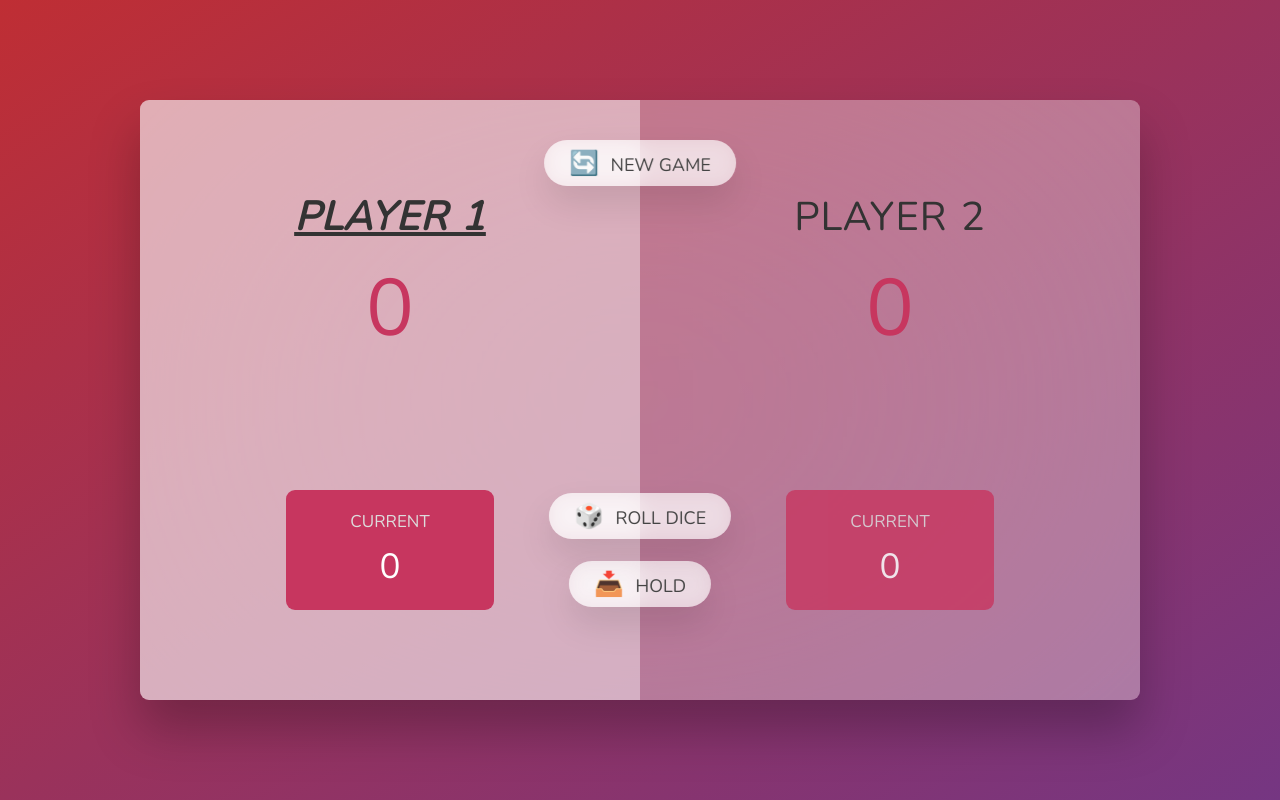
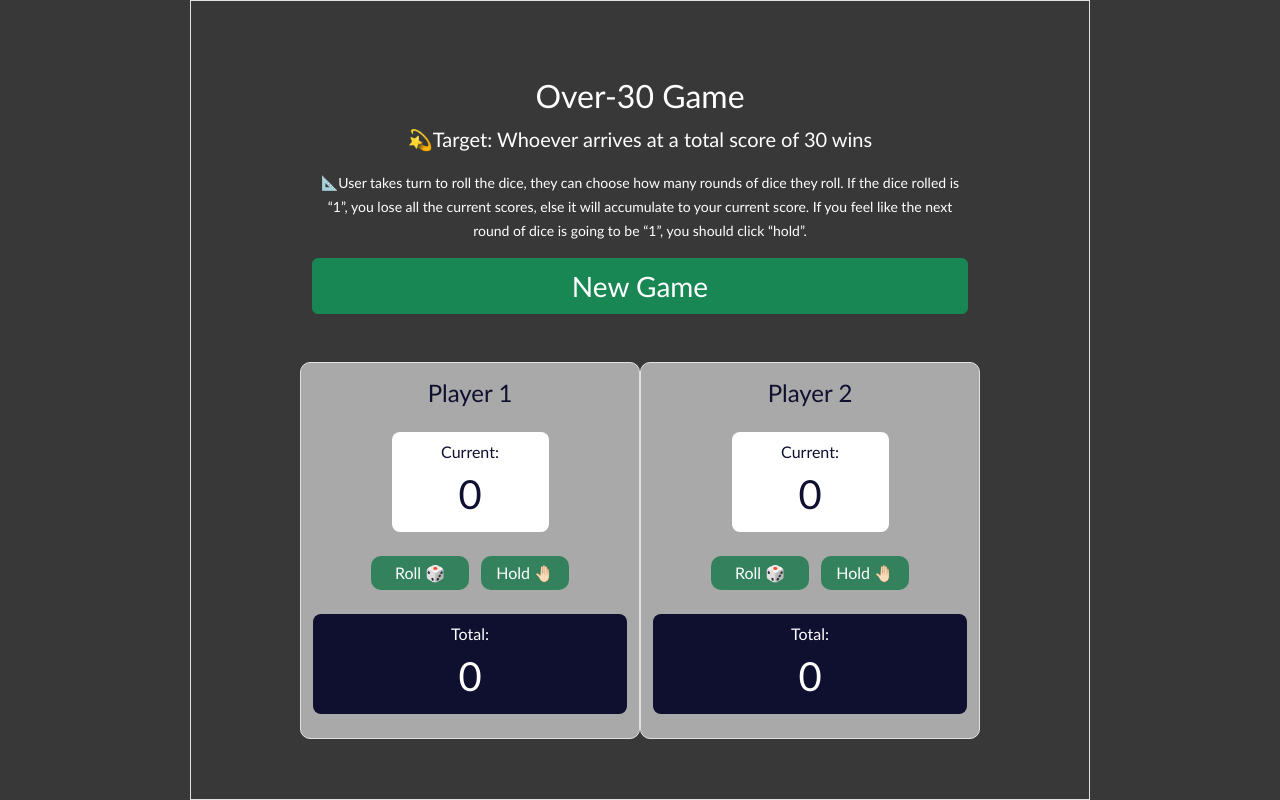
Before and after one commit to mdc-2468/pig_game, a plain HTML site: page index.html in a window 1280 px wide. Drawn offline with nearby package versions, Linux system fonts and the light colour scheme.

Commit message:
Using own html, css, script.js to finish the game

```diff
--- a/index.html
+++ b/index.html
@@ -2,38 +2,83 @@
 <html lang="en">
 
 <head>
-  <meta charset="UTF-8" />
-  <meta name="viewport" content="width=device-width, initial-scale=1.0" />
-  <meta http-equiv="X-UA-Compatible" content="ie=edge" />
+  <meta charset="UTF-8">
+  <meta name="viewport" content="width=device-width, initial-scale=1.0">
+  <title></title>
+  <!-- Bootstrap CSS -->
+  <link href="https://cdn.jsdelivr.net/npm/bootstrap@5.3.3/dist/css/bootstrap.min.css" rel="stylesheet"
+    integrity="sha384-QWTKZyjpPEjISv5WaRU9OFeRpok6YctnYmDr5pNlyT2bRjXh0JMhjY6hW+ALEwIH" crossorigin="anonymous">
   <link rel="stylesheet" href="style.css" />
-  <title>Pig Game</title>
 </head>
 
 <body>
-  <main>
-    <section class="player player--0 player--active">
-      <h2 class="name" id="name--0">Player 1</h2>
-      <p class="score" id="score--0">43</p>
-      <div class="current">
-        <p class="current-label">Current</p>
-        <p class="current-score" id="current--0">0</p>
+  <div class="container vh-100 border text-center d-flex flex-column align-items-center justify-content-center"
+    style="max-width: 900px; min-width: 770px;">
+
+    <div class="pt-3 w-75 mb-4">
+      <h2>Over-30 Game</h2>
+      <p class="fs-5">💫Target: Whoever arrives at a total score of 30 wins</p>
+      <p><small>📐User takes turn to roll the dice, they can choose how many rounds of dice they roll.
+          If the dice rolled is “1”, you lose all the current scores, else it will accumulate to your current score.
+          If you feel like the next round of dice is going to be “1”, you should click “hold”.</small></p>
+      <button class="btn btn-success w-100 fs-3" id="newGame">New Game</button>
+    </div>
+
+    <div class="hidden" id="whoseTurnUI">
+      <p id="whoseTurn">Player 1's turn</p>
+    </div>
+
+    <div class="hidden" id="diceUI">
+      <img src="dice-1.png" alt="dice" id="diceImg" width="100px">
+    </div>
+
+    <div class="container mt-4 d-flex justify-content-center text-navy">
+      <div class="row" style="width: 80%">
+        <div class="col border bg-grey d-flex flex-column" id="player0">
+          <div>
+            <h4 class="pt-3 mb-4 title">Player 1</h4>
+          </div>
+          <div class="bg-white rounded-3 py-2 w-50 d-flex flex-column align-self-center">
+            <p class="my-0">Current:</p>
+            <p class="my-0 fs-1" id="current0">0</p>
+          </div>
+          <div class="mx-3 my-4">
+            <button class="btn-darkgreen px-4 me-2" id="roll0">Roll 🎲</button>
+            <button class="btn-darkgreen" id="hold0">Hold 🤚🏻</button>
+          </div>
+          <div class="d-flex flex-column bg-navy rounded-3 py-2 mb-4">
+            <p class="my-0">Total:</p>
+            <p class="my-0  fs-1" id="total0">0</p>
+          </div>
+        </div>
+        <div class="col border bg-grey d-flex flex-column " id="player1">
+          <div>
+            <h4 class="pt-3 mb-4">Player 2</h4>
+          </div>
+          <div class="bg-white rounded-3 py-2 w-50 d-flex flex-column align-self-center">
+            <p class="my-0">Current:</p>
+            <p class="my-0 fs-1" id="current1">0</p>
+          </div>
+          <div class="mx-3 my-4">
+            <button class="btn-darkgreen px-4 me-2" id="roll1">Roll 🎲</button>
+            <button class="btn-darkgreen" id="hold1">Hold 🤚🏻</button>
+          </div>
+          <div class="d-flex flex-column bg-navy rounded-3 py-2 mb-4">
+            <p class="my-0">Total:</p>
+            <p class="my-0  fs-1" id="total1">0</p>
+          </div>
+        </div>
       </div>
-    </section>
-    <section class="player player--1">
-      <h2 class="name" id="name--1">Player 2</h2>
-      <p class="score" id="score--1">24</p>
-      <div class="current">
-        <p class="current-label">Current</p>
-        <p class="current-score" id="current--1">0</p>
-      </div>
-    </section>
+    </div>
 
-    <img src="dice-5.png" alt="Playing dice" class="dice" />
-    <button class="btn btn--new">🔄 New game</button>
-    <button class="btn btn--roll">🎲 Roll dice</button>
-    <button class="btn btn--hold">📥 Hold</button>
+  </div>
 
-  </main>
+
+  <!-- Bootstrap JS -->
+  <script src="https://cdn.jsdelivr.net/npm/bootstrap@5.3.3/dist/js/bootstrap.bundle.min.js"
+    integrity="sha384-YvpcrYf0tY3lHB60NNkmXc5s9fDVZLESaAA55NDzOxhy9GkcIdslK1eN7N6jIeHz"
+    crossorigin="anonymous"></script>
+  <!-- Custom Script -->
   <script src="script.js"></script>
 </body>
 
--- a/script.js
+++ b/script.js
@@ -1,103 +1,89 @@
 'use strict';
 
-const diceImg = document.querySelector(".dice")
-const rollDiceBtn = document.querySelector(".btn--roll");
-const holdBtn = document.querySelector(".btn--hold");
-const newGameBtn = document.querySelector(".btn--new");
-const totalScoresUI = [document.querySelector("#score--0"), document.querySelector("#score--1")];
-const currentScoresUI = [document.querySelector("#current--0"), document.querySelector("#current--1")];
+let activePlayer = 0;
+let counterPlayer = 1;
+let currentScores = [0, 0];
+let totalScores = [0, 0];
 
-let currentPlayer, currentScores, totalScores, dice;
+const diceUI = document.querySelector("#diceUI");
+const diceImg = document.querySelector("#diceImg");
+const whoseTurnUI = document.querySelector("#whoseTurnUI");
+const whoseTurn = document.querySelector("#whoseTurn");
+const playerCards = [document.querySelector("#player0"), document.querySelector("#player1")];
+const rollBtns = [document.querySelector("#roll0"), document.querySelector("#roll1")]
+const holdBtns = [document.querySelector("#hold0"), document.querySelector("#hold1")]
+const currentUI = [document.querySelector("#current0"), document.querySelector("#current1")]
+const totalUI = [document.querySelector("#total0"), document.querySelector("#total1")]
 
-function rollDice() {
-  dice = Math.floor(Math.random() * 6 + 1);
 
-  diceImg.src = `dice-${dice}.png`;
-  diceImg.style.display = "Block";
+document.querySelector("#newGame").addEventListener("click", triggerNewGame);
 
-  console.log(`Player ${currentPlayer} rolls a ${dice}`);
-  return dice;
+for (let i = 0; i < rollBtns.length; i++) {
+  rollBtns[i].addEventListener("click", () => { rollDice(activePlayer) });
+}
+for (let i = 0; i < holdBtns.length; i++) {
+  holdBtns[i].addEventListener("click", () => { hold(activePlayer, currentScores[activePlayer]) });
 }
 
-function updateCurrentPlayer() {
-  currentPlayer = 1 - currentPlayer;
+function triggerNewGame() {
+  console.log('Activating New Game...');
+  activePlayer = 0;
+  rollBtns[counterPlayer].disabled = true;
+  holdBtns[counterPlayer].disabled = true;
+  rollBtns[activePlayer].disabled = false;
+  holdBtns[activePlayer].disabled = false;
+  currentScores = [0, 0];
+  totalScores = [0, 0];
+  for (let i = 0; i < 2; i++) {
+    currentUI[i].innerText = currentScores[i];
+    totalUI[i].innerText = totalScores[i];
+  }
+  diceUI.classList.remove("hidden");
+  whoseTurnUI.classList.remove("hidden");
+  playerCards[0].classList.add("activePlayer");
+}
 
-  document.querySelector('.player--0').classList.toggle("player--active");
-  document.querySelector('.player--1').classList.toggle("player--active");
+function rollDice(activePlayer) {
+  const diceValue = Math.floor(Math.random() * 6 + 1);
+  console.log(`Player ${activePlayer} roll a dice of ${diceValue}`);
+  const diceImgSrc = 'dice-' + diceValue + '.png';
+  diceImg.src = diceImgSrc;
+  updateCurrent(activePlayer, diceValue);
+}
 
-  console.log(`Now it's player ${currentPlayer}'s turn`);
+function updateCurrent(activePlayer, diceValue) {
+  if (diceValue === 1) {
+    currentScores[activePlayer] = 0;
+    currentUI[activePlayer].innerText = currentScores[activePlayer];
+    switchPlayer();
+  } else {
+    currentScores[activePlayer] += diceValue;
+    currentUI[activePlayer].innerText = currentScores[activePlayer];
+  }
+  console.log(`Updating Current Score of player ${activePlayer} to ${currentScores[activePlayer]}`);
+  console.log(`Current Scores: ${currentScores}; Total Scores: ${totalScores}; Active Player: ${activePlayer}`);
+}
+
+function hold(activePlayer, currentScore) {
+  console.log(`Player ${activePlayer} clicked hold, and is adding ${currentScore} to total.`);
+  totalScores[activePlayer] += currentScores[activePlayer];
+  totalUI[activePlayer].innerText = totalScores[activePlayer];
+  currentScores[activePlayer] = 0;
+  currentUI[activePlayer].innerText = currentScores[activePlayer];
+  switchPlayer();
 
 }
 
-function addCurrent(diceValue) {
-  if (diceValue !== 1) {
-    currentScores[currentPlayer] += diceValue;
-    currentScoresUI[currentPlayer].textContent = currentScores[currentPlayer];
-
-  } else {
-    console.log("Switch User because of dice = 1");
-    currentScores[currentPlayer] = 0;
-    currentScoresUI[currentPlayer].textContent = currentScores[currentPlayer];
-
-    // Update Current Player
-    updateCurrentPlayer();
-  }
+function switchPlayer() {
+  console.log('Switching Player...');
+  playerCards[0].classList.toggle("activePlayer");
+  playerCards[1].classList.toggle("activePlayer");
+  activePlayer = 1 - activePlayer;
+  counterPlayer = 1 - counterPlayer;
+  rollBtns[counterPlayer].disabled = true;
+  holdBtns[counterPlayer].disabled = true;
+  rollBtns[activePlayer].disabled = false;
+  holdBtns[activePlayer].disabled = false;
+  whoseTurn.innerText = `Player ${activePlayer + 1}'s turn`;
+  console.log(`Current Scores: ${currentScores}; Total Scores: ${totalScores}; Active Player: ${activePlayer}`);
 }
-
-function hold() {
-  console.log(`Player ${currentPlayer} clicked hold`);
-
-  totalScores[currentPlayer] += currentScores[currentPlayer];
-  totalScoresUI[currentPlayer].textContent = totalScores[currentPlayer];
-  console.log(`Player ${currentPlayer} has added ${currentScores[currentPlayer]}, the total is now ${totalScores[currentPlayer]}`);
-  currentScores[currentPlayer] = 0;
-  currentScoresUI[currentPlayer].textContent = currentScores[currentPlayer];
-
-  if (totalScores[currentPlayer] >= 30) {
-    diceImg.style.display = "None";
-    holdBtn.style.display = "None";
-    rollDiceBtn.style.display = "None";
-    setTimeout(() => {
-      alert(`Player ${currentPlayer + 1} wins`);
-    }, 200); // Delay by 200ms to allow UI updates
-
-  } else {
-    // Update Current Player
-    updateCurrentPlayer();
-  }
-}
-
-function newGame() {
-  console.log("Staring new game...");
-  console.log(`Let's start from: Player ${currentPlayer}`);
-
-  currentPlayer = 0;
-  currentScores = [0, 0];
-  totalScores = [0, 0];
-  dice = 0;
-
-  diceImg.style.display = "None";
-  holdBtn.style.display = "Block";
-  rollDiceBtn.style.display = "Block";
-  document.querySelector('.player--0').classList.add("player--active");
-  document.querySelector('.player--1').classList.remove("player--active");
-
-  for (let i = 0; i < 2; i++) {
-    currentScoresUI[i].textContent = currentScores[i];
-    totalScoresUI[i].textContent = totalScores[i];
-  }
-}
-
-// Fresh Start
-newGame();
-
-rollDiceBtn.addEventListener("click", function () {
-  let diceValue = rollDice()
-  addCurrent(diceValue);
-});
-
-holdBtn.addEventListener("click", function () {
-  hold();
-});
-
-newGameBtn.addEventListener("click", newGame);
--- a/style.css
+++ b/style.css
@@ -1,169 +1,43 @@
-@import url('https://fonts.googleapis.com/css2?family=Nunito&display=swap');
-
-* {
-  margin: 0;
-  padding: 0;
-  box-sizing: inherit;
+body,
+html {
+  background-color: rgb(56, 56, 56);
+  font-family: 'Gill Sans', 'Gill Sans MT', Calibri, 'Trebuchet MS', sans-serif;
+  color: white;
 }
 
-html {
-  font-size: 62.5%;
-  box-sizing: border-box;
+.btn-darkgreen {
+  background-color: #33825d;
+  color: white;
+  border-radius: 10px;
+  padding: 5px 15px;
+  border: none;
+}
+.btn-darkgreen:hover {
+  background: rgb(100, 150, 100);
 }
 
-body {
-  font-family: 'Nunito', sans-serif;
-  font-weight: 400;
-  height: 100vh;
-  color: #333;
-  background-image: linear-gradient(to top left, #753682 0%, #bf2e34 100%);
-  display: flex;
-  align-items: center;
-  justify-content: center;
+.bg-grey {
+  background: darkgrey;
+  border: darkslategrey;
+  border-radius: 10px;
 }
 
-/* LAYOUT */
-main {
-  position: relative;
-  width: 100rem;
-  height: 60rem;
-  background-color: rgba(255, 255, 255, 0.35);
-  backdrop-filter: blur(200px);
-  filter: blur();
-  box-shadow: 0 3rem 5rem rgba(0, 0, 0, 0.25);
-  border-radius: 9px;
-  overflow: hidden;
-  display: flex;
+.bg-navy {
+  background: rgb(15, 15, 48);
+  color: white !important;
 }
 
-.player {
-  flex: 50%;
-  padding: 9rem;
-  display: flex;
-  flex-direction: column;
-  align-items: center;
-  transition: all 0.75s;
+.text-navy {
+  color: rgb(15, 15, 48);
 }
 
-/* ELEMENTS */
-.name {
-  position: relative;
-  font-size: 4rem;
-  text-transform: uppercase;
-  letter-spacing: 1px;
-  word-spacing: 2px;
-  font-weight: 300;
-  margin-bottom: 1rem;
+.hidden {
+  display: none;
 }
 
-.score {
-  font-size: 8rem;
-  font-weight: 300;
-  color: #c7365f;
-  margin-bottom: auto;
+.activePlayer {
+  background-color: white;
 }
-
-.player--active {
-  background-color: rgba(255, 255, 255, 0.4);
-}
-.player--active .name {
-  font-weight: 700;
-  font-style: italic;
+.activePlayer .title {
   text-decoration: underline;
 }
-.player--active .score {
-  font-weight: 400;
-}
-
-.player--active .current {
-  opacity: 1;
-}
-
-.current {
-  background-color: #c7365f;
-  opacity: 0.8;
-  border-radius: 9px;
-  color: #fff;
-  width: 65%;
-  padding: 2rem;
-  text-align: center;
-  transition: all 0.75s;
-}
-
-.current-label {
-  text-transform: uppercase;
-  margin-bottom: 1rem;
-  font-size: 1.7rem;
-  color: #ddd;
-}
-
-.current-score {
-  font-size: 3.5rem;
-}
-
-/* ABSOLUTE POSITIONED ELEMENTS */
-.btn {
-  position: absolute;
-  left: 50%;
-  transform: translateX(-50%);
-  color: #444;
-  background: none;
-  border: none;
-  font-family: inherit;
-  font-size: 1.8rem;
-  text-transform: uppercase;
-  cursor: pointer;
-  font-weight: 400;
-  transition: all 0.2s;
-
-  background-color: white;
-  background-color: rgba(255, 255, 255, 0.6);
-  backdrop-filter: blur(10px);
-
-  padding: 0.7rem 2.5rem;
-  border-radius: 50rem;
-  box-shadow: 0 1.75rem 3.5rem rgba(0, 0, 0, 0.1);
-}
-
-.btn::first-letter {
-  font-size: 2.4rem;
-  display: inline-block;
-  margin-right: 0.7rem;
-}
-
-.btn--new {
-  top: 4rem;
-}
-.btn--roll {
-  top: 39.3rem;
-}
-.btn--hold {
-  top: 46.1rem;
-}
-
-.btn:active {
-  transform: translate(-50%, 3px);
-  box-shadow: 0 1rem 2rem rgba(0, 0, 0, 0.15);
-}
-
-.btn:focus {
-  outline: none;
-}
-
-.dice {
-  position: absolute;
-  left: 50%;
-  top: 16.5rem;
-  transform: translateX(-50%);
-  height: 10rem;
-  box-shadow: 0 2rem 5rem rgba(0, 0, 0, 0.2);
-}
-
-.player--winner {
-  background-color: #2f2f2f;
-}
-
-.player--winner .name {
-  font-weight: 700;
-  color: #c7365f;
-}
```
Also changed, not shown: 1 other file.
